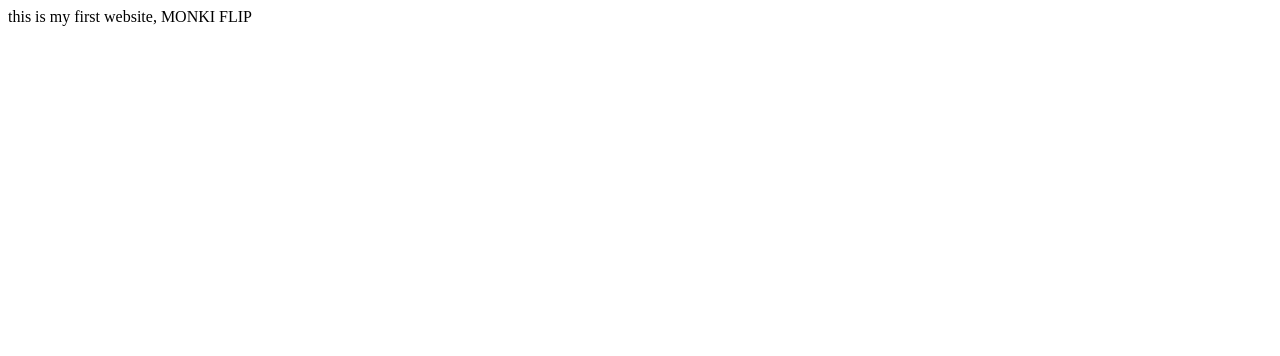
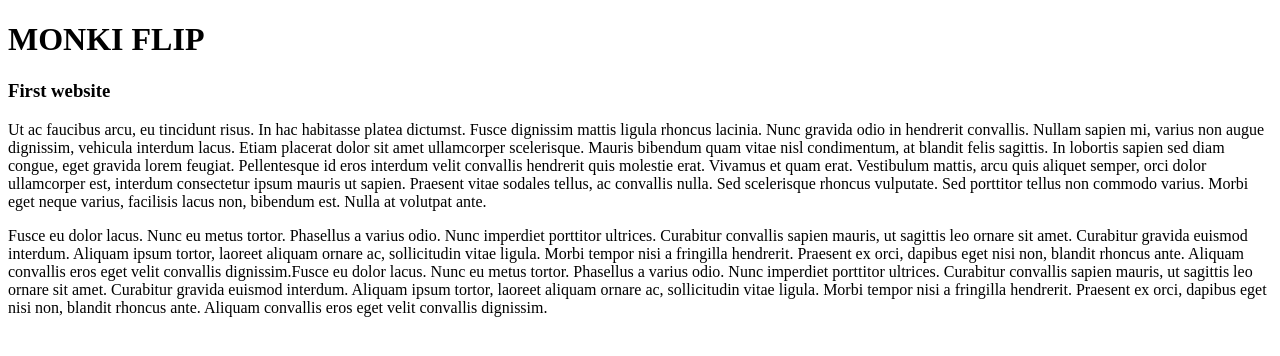
Before and after one commit to Ne0oo0/Monki_Flip_Website, a plain HTML site: page index.html in a window 1280 px wide. Drawn offline with Linux system fonts and the light colour scheme.

Commit message:
Lorem Ipsum time
paragraph test

```diff
--- a/index.html
+++ b/index.html
@@ -2,9 +2,20 @@
 <html>
 <head>
     <meta charset="utf-8" />
+    <meta name="viewport" content="width=device-width, initial-scale=1" />
     <title>Monki Flip?</title>
 </head>
 <body>
-    this is my first website, MONKI FLIP
+    <h1>MONKI FLIP</h1>
+    <h3>First website</h3>
+
+    <p>
+        Ut ac faucibus arcu, eu tincidunt risus. In hac habitasse platea dictumst. Fusce dignissim mattis ligula rhoncus lacinia. Nunc gravida odio in hendrerit convallis. Nullam sapien mi, varius non augue dignissim, vehicula interdum lacus. Etiam placerat dolor sit amet ullamcorper scelerisque. Mauris bibendum quam vitae nisl condimentum, at blandit felis sagittis. In lobortis sapien sed diam congue, eget gravida lorem feugiat. Pellentesque id eros interdum velit convallis hendrerit quis molestie erat. Vivamus et quam erat. Vestibulum mattis, arcu quis aliquet semper, orci dolor ullamcorper est, interdum consectetur ipsum mauris ut sapien. Praesent vitae sodales tellus, ac convallis nulla. Sed scelerisque rhoncus vulputate. Sed porttitor tellus non commodo varius. Morbi eget neque varius, facilisis lacus non, bibendum est. Nulla at volutpat ante.
+    </p>
+
+    <p>
+        Fusce eu dolor lacus. Nunc eu metus tortor. Phasellus a varius odio. Nunc imperdiet porttitor ultrices. Curabitur convallis sapien mauris, ut sagittis leo ornare sit amet. Curabitur gravida euismod interdum. Aliquam ipsum tortor, laoreet aliquam ornare ac, sollicitudin vitae ligula. Morbi tempor nisi a fringilla hendrerit. Praesent ex orci, dapibus eget nisi non, blandit rhoncus ante. Aliquam convallis eros eget velit convallis dignissim.Fusce eu dolor lacus. Nunc eu metus tortor. Phasellus a varius odio. Nunc imperdiet porttitor ultrices. Curabitur convallis sapien mauris, ut sagittis leo ornare sit amet. Curabitur gravida euismod interdum. Aliquam ipsum tortor, laoreet aliquam ornare ac, sollicitudin vitae ligula. Morbi tempor nisi a fringilla hendrerit. Praesent ex orci, dapibus eget nisi non, blandit rhoncus ante. Aliquam convallis eros eget velit convallis dignissim.
+    </p>
+
 </body>
 </html>
```
